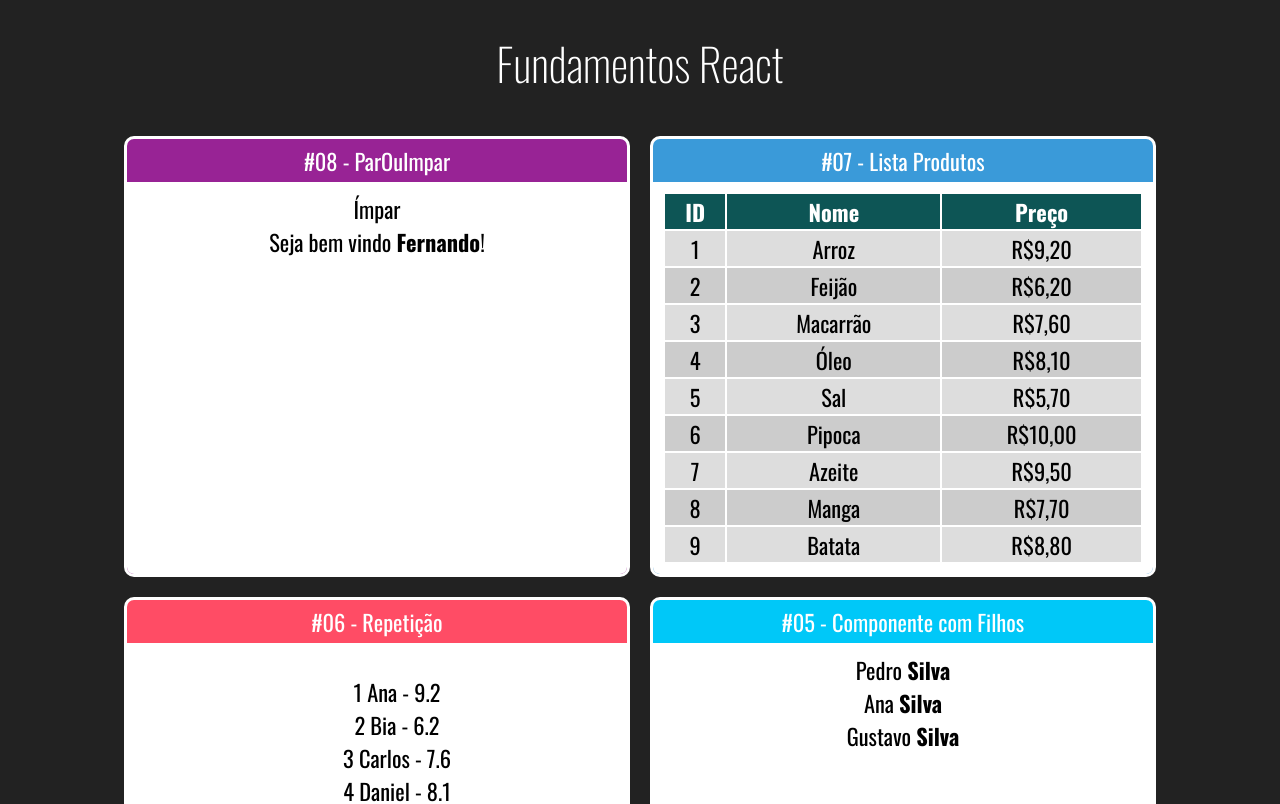
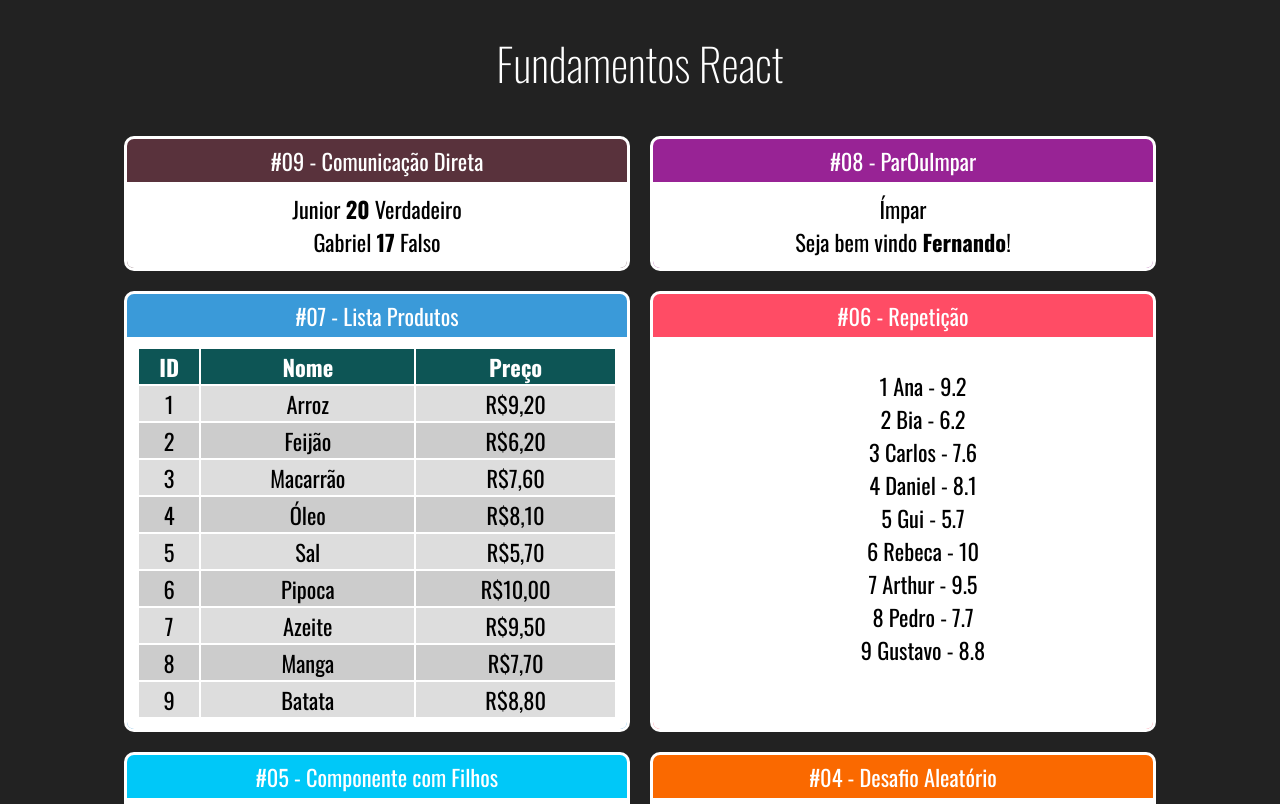
Before and after one commit to dgrcoronel/fundamentos-react, a React (Create React App) app: page / in a window 1280 px wide. Shown: the top 804 px of the page. Built offline with nearby package versions, Linux system fonts and the light colour scheme.

Commit message:
Comunicacao direta

```diff
--- a/src/App.jsx
+++ b/src/App.jsx
@@ -13,6 +13,7 @@
 import ListaProdutos from "./components/repeticao/ListaProdutos";
 import ParOuImpar from "./components/condicional/ParOuImpar";
 import UsuarioInfo from "./components/condicional/UsuarioInfo";
+import DiretaPai from "./components/comunicacao/DiretaPai";
 
 export default function App(props) {
   return (
@@ -20,10 +21,13 @@
       <h1>Fundamentos React</h1>
 
       <div className="Cards">
+        <Card titulo="#09 - Comunicação Direta" color="#59323C">
+          <DiretaPai></DiretaPai>
+        </Card>
 
         <Card titulo="#08 - ParOuImpar" color="#982395">
           <ParOuImpar>{21}</ParOuImpar>
-          <UsuarioInfo usuario={{nome: 'Fernando'}}></UsuarioInfo>
+          <UsuarioInfo usuario={{ nome: "Fernando" }}></UsuarioInfo>
           <UsuarioInfo usuario={{}}></UsuarioInfo>
         </Card>
 
--- /dev/null
+++ b/src/components/comunicacao/DiretaFilho.jsx
@@ -0,0 +1,11 @@
+const DiretaFilho = (props) => {
+  return (
+    <div>
+      <span>{props.nome} </span>
+      <span><strong>{props.idade}</strong> </span>
+      <span>{props.nerd ? "Verdadeiro" : "Falso"}</span>
+    </div>
+  );
+};
+
+export default DiretaFilho;
--- /dev/null
+++ b/src/components/comunicacao/DiretaPai.jsx
@@ -0,0 +1,12 @@
+import DiretaFilho from "./DiretaFilho";
+
+const DiretaPai = (props) => {
+  return (
+    <div>
+      <DiretaFilho nome="Junior" idade={20} nerd={true}></DiretaFilho>
+      <DiretaFilho nome="Gabriel" idade={17} nerd={false}></DiretaFilho>
+    </div>
+  );
+};
+
+export default DiretaPai;
```
